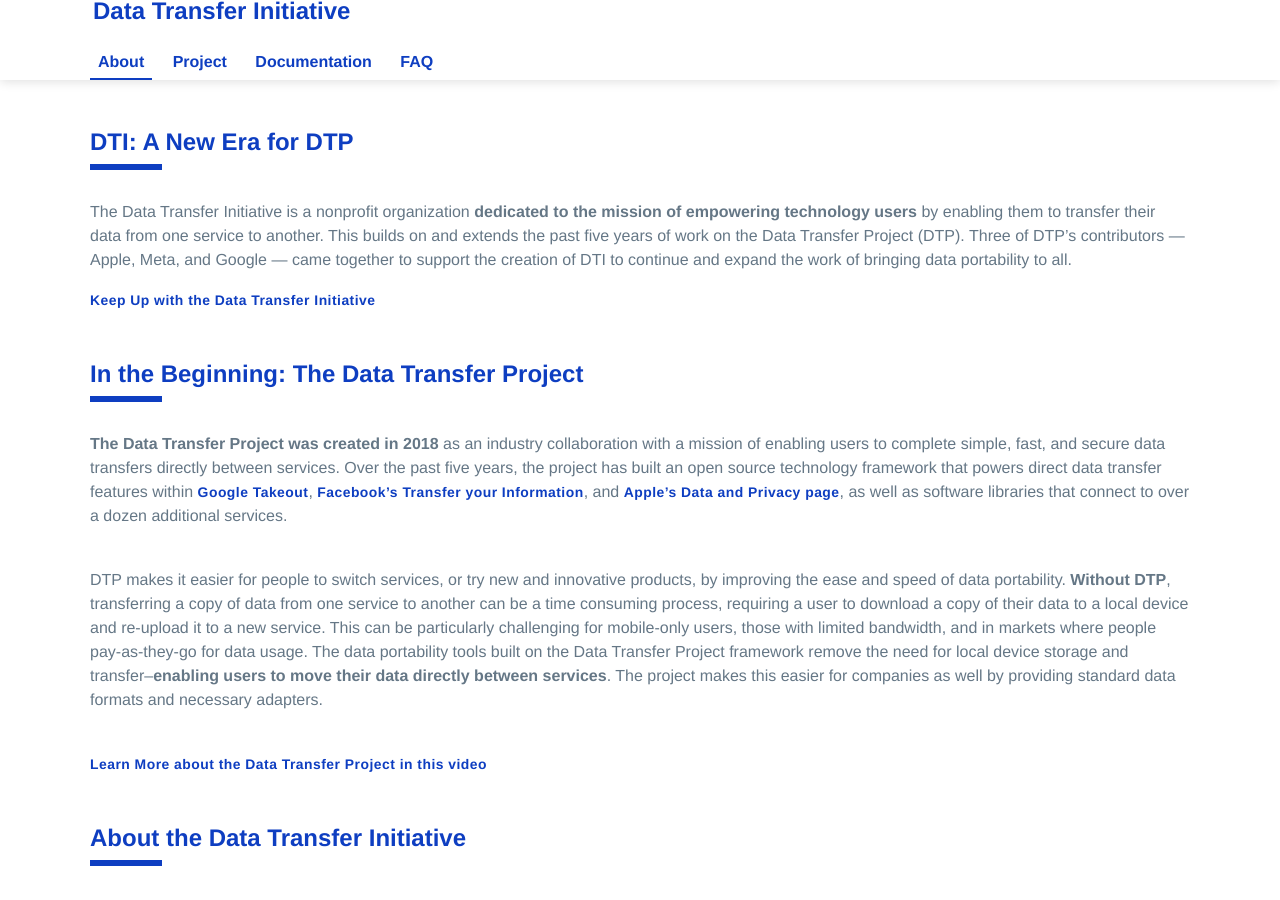
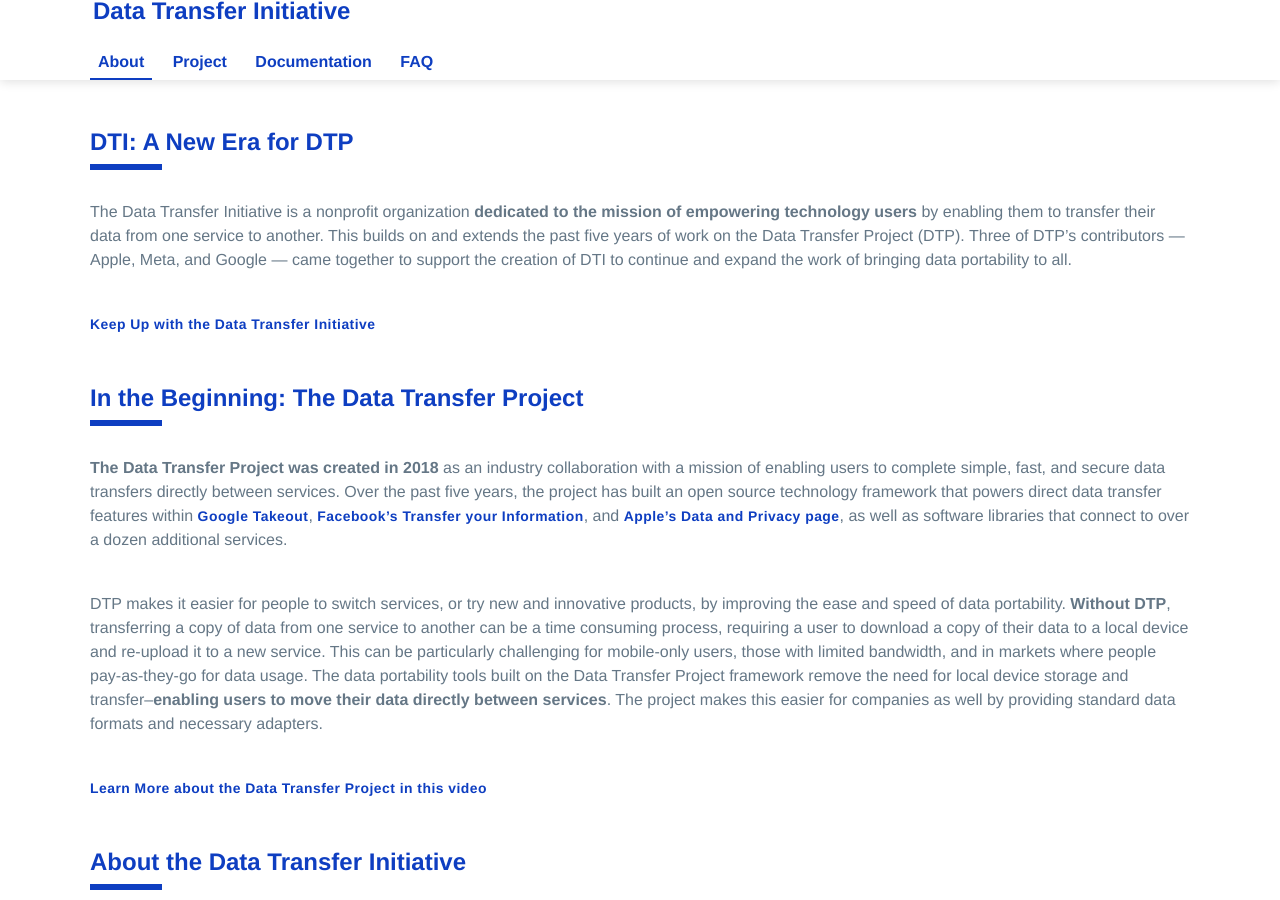
Before and after one commit to dtinit/dtinit.github.io, a Jekyll site: the page built from index.md, in a window 1280 px wide and 900 px high. Built offline with Jekyll 4.4.1, drawn with Linux system fonts in a browser that asks for light colours; our own code applies the rules of GitHub Pages for plain Markdown files; comment, search, counter and statistics services are not loaded.

```diff
--- a/index.md
+++ b/index.md
@@ -5,7 +5,7 @@
 The Data Transfer Initiative is a nonprofit organization **dedicated to the mission of empowering technology users** by enabling them to transfer their data from one service to another. This builds on and extends the past five years of work on the Data Transfer Project (DTP). Three of DTP's contributors &#8212; Apple, Meta, and Google &#8212; came together to support the creation of DTI to continue and expand the work of bringing data portability to all.
 </div>
 
-<a href='#mc_embed_signup_scroll'>Keep Up with the Data Transfer Initiative</a>
+<br><a href='#mc_embed_signup_scroll'>Keep Up with the Data Transfer Initiative</a>
 
 <div class="section" markdown="1">
 ## In the Beginning: The Data Transfer Project
```
